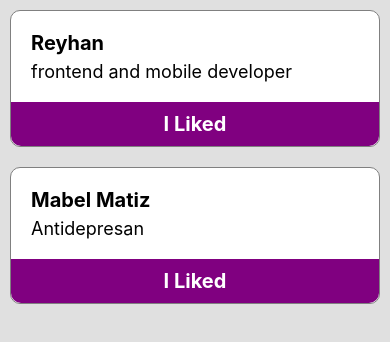
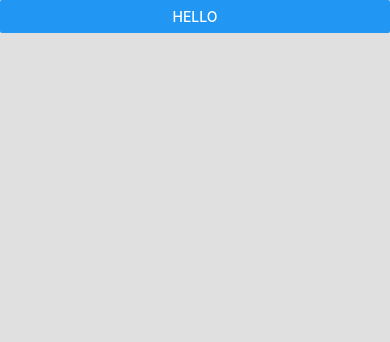
Before and after one commit to reeyhanyilmaz/ReactNative---Patika.dev, a React Native app: screen / in a window 390 px wide. Shown: the top 342 px of the page. Built offline with nearby package versions, Linux system fonts and the light colour scheme.

Commit message:
add life cycle

```diff
--- a/src/App.js
+++ b/src/App.js
@@ -1,11 +1,24 @@
-import React from 'react';
-import {SafeAreaView, StyleSheet} from 'react-native';
-import Card from './components/Card';
+import React, {useEffect, useState} from 'react';
+import {Button, SafeAreaView, StyleSheet, Text} from 'react-native';
+// import Card from './components/Card';
 
 function App() {
-  function sayHello() {
-    console.log('hello');
+  // function sayHello() {
+  //   console.log('hello');
+  // }
+
+  //lifeCycle
+  //useEffect((),[]) dependency'de hangi state'i takip etmesini istiyorsak onu yazarız, useEf. içine de state değişince ne olacağını yazarız.
+  //component state değişince hep render olur zaten ama biz useEf. içine sadce ne olmasını istiyorsak onu yazarız.
+  const [hello, setHello] = useState(false);
+  function updateFlag() {
+    setHello(!hello);
   }
+  const [number, setNumber] = useState(0);
+  useEffect(() => {
+    console.log('deneme');
+  }, [number]); //dependency boş ise state takip etmez 1 kere çalışır sadece.
+  console.log('render'); // bu kısım her seferinde çalışır.
 
   return (
     <SafeAreaView style={style.container}>
@@ -24,10 +37,27 @@ function App() {
       </View> */}
 
       {/* custom component part **************************** */}
-      <Card title="Reyhan" text="frontend and mobile developer" />
-      <Card title="Mabel Matiz" text="Antidepresan" />
+      {/* <Card title="Reyhan" text="frontend and mobile developer" />
+      <Card title="Mabel Matiz" text="Antidepresan" /> */}
+
+      {hello && <Hello />}
+      <Button title="hello" onPress={updateFlag} />
+      {/* varsa göster yoksa gizle demek */}
     </SafeAreaView>
   );
+}
+
+function Hello() {
+  useEffect(() => {
+    console.log('1 kere çalışır');
+
+    //cleanUp function
+    return () => {
+      console.log('silindiği anda çalışır');
+    };
+  }, []);
+
+  return <Text>deneme</Text>;
 }
 
 const style = StyleSheet.create({
@@ -79,8 +109,6 @@ export default App;
 
 //renderItem = ({item}) => <NewsCard news={item} />} renderItem'ı FlatList içinde bu şekilde verirsek 200 veri olursa 200 kere arrow func. çalışacak ama yukarda const renderNews = ({item}) => <NewsCard news={item} /> şeklinde tanımlayıp , rendderItem'a renderItem = {renderNews} verirsel 200 kere func çağırılır ama 200 kere çalışmaz func. daha verimlidir.
 
-
 //aynı şekilde keyExtractor'da func halinde çağırılabilir.
 
-
 //ScrolView component'i bize scrol özelliğini kullanmamıza olanak tanır. <FlatList ListHeaderComponent={ buraya <ScrollView horizontal showHorizontaşScroolIndıcator={false} /> bunu yazarsak yukarıda sticky şekilde kalmaz scroll comp. flatlist içinde olur.}
```
